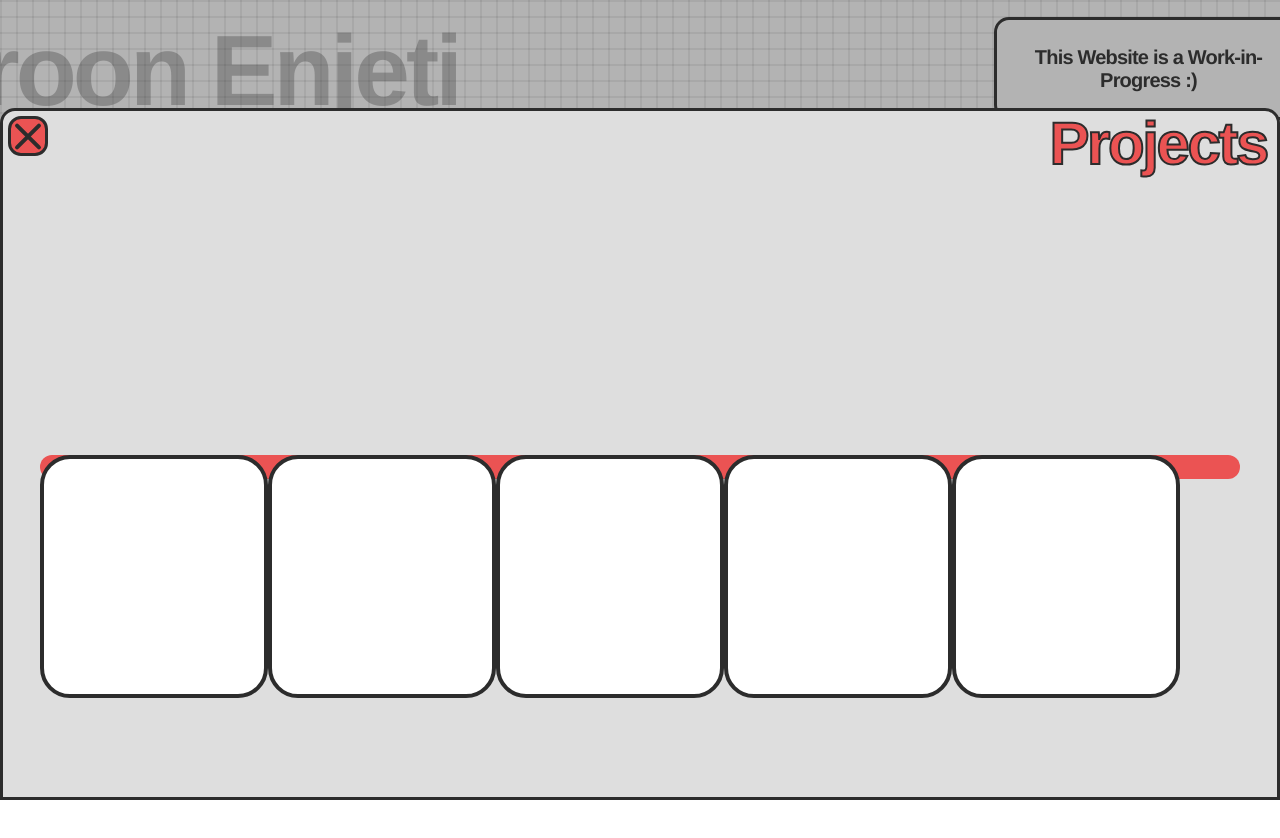
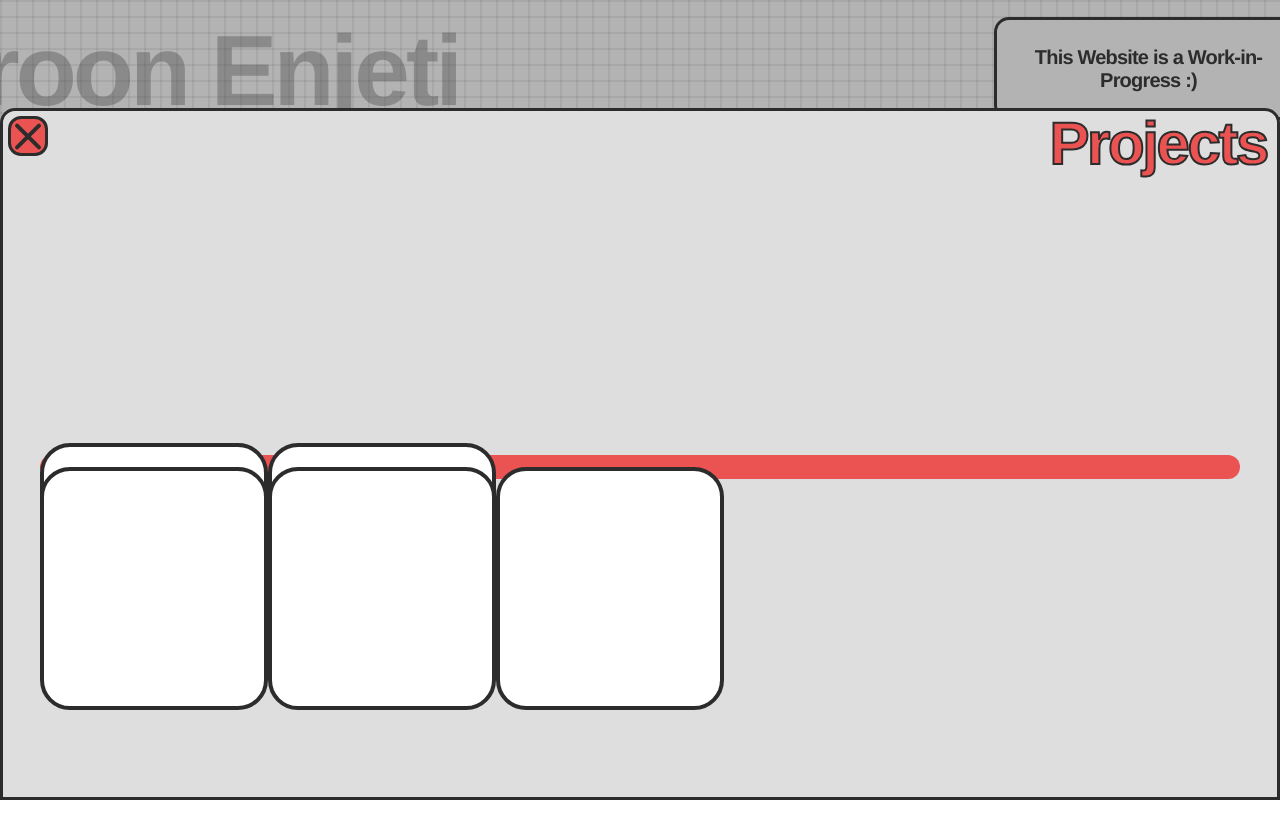
Before and after one commit to varoon-enjeti/portfolio-website, a React (Create React App) app: page / in a window 1280 px wide. Both pictures are taken after a click on the button "Projects". Shown: the top 838 px of the page. Built offline with nearby package versions, Linux system fonts and the light colour scheme.

Commit message:
working on projects

```diff
--- a/src/components/pages/page-components/projcard.jsx
+++ b/src/components/pages/page-components/projcard.jsx
@@ -1,8 +1,8 @@
 import React from 'react';
 import "../../../styles/pages-styles/page-component-styles/projcard.css"
 
-export default function ProjCard({name, description, tools, image, link}) {
+export default function ProjCard({name, description, tools, image, link, id}) {
     return (
-        <div className="projcard"></div>
+        <div className="projcard" id={id}></div>
     );
 }
--- a/src/components/pages/projects.jsx
+++ b/src/components/pages/projects.jsx
@@ -13,12 +13,14 @@ export default function Project({setProject}) {
             <div className="proj-content">
                 <div className="proj-line">
                     <div className="proj-cards">
+                        <div className="proj-top">
                             <ProjCard
                                 name={"Portfolio Website"}
                                 description={"varoon.xyz"}
                                 tools={["Python", "Artificial Intelligence"]}
                                 image={"../../resources/pfp.png"}
                                 link={"https://github.com/varoon-enjeti/portfolio-website"}
+                                id={"onep"}
                             />
                             <ProjCard
                                 name={"Portfolio Website"}
@@ -26,6 +28,17 @@ export default function Project({setProject}) {
                                 tools={["Python", "Artificial Intelligence"]}
                                 image={"../../resources/pfp.png"}
                                 link={"https://github.com/varoon-enjeti/portfolio-website"}
+                                id={"twop"}
+                            />
+                        </div>
+                        <div className="proj-bot">
+                            <ProjCard
+                                name={"Portfolio Website"}
+                                description={"varoon.xyz"}
+                                tools={["Python", "Artificial Intelligence"]}
+                                image={"../../resources/pfp.png"}
+                                link={"https://github.com/varoon-enjeti/portfolio-website"}
+                                id={"threep"}
                             />
                             <ProjCard
                                 name={"Portfolio Website"}
@@ -33,6 +46,7 @@ export default function Project({setProject}) {
                                 tools={["Python", "Artificial Intelligence"]}
                                 image={"../../resources/pfp.png"}
                                 link={"https://github.com/varoon-enjeti/portfolio-website"}
+                                id={"fourp"}
                             />
                             <ProjCard
                                 name={"Portfolio Website"}
@@ -40,14 +54,9 @@ export default function Project({setProject}) {
                                 tools={["Python", "Artificial Intelligence"]}
                                 image={"../../resources/pfp.png"}
                                 link={"https://github.com/varoon-enjeti/portfolio-website"}
+                                id={"fivep"}
                             />
-                        <ProjCard
-                            name={"Portfolio Website"}
-                            description={"varoon.xyz"}
-                            tools={["Python", "Artificial Intelligence"]}
-                            image={"../../resources/pfp.png"}
-                            link={"https://github.com/varoon-enjeti/portfolio-website"}
-                        />
+                        </div>
                     </div>
                 </div>
             </div>
--- a/src/styles/pages-styles/projects.css
+++ b/src/styles/pages-styles/projects.css
@@ -101,10 +101,31 @@
 }
 
 .proj-cards {
+    height: 100%;
     width: 100%;
+    display: flex;
+    flex-direction: column;
+    justify-content: center;
+    align-items: center;
+}
+
+.proj-top {
+    width: 100%;
+    height: 100%;
     display: flex;
     flex-direction: row;
 }
+
+.proj-bot {
+    width: 100%;
+    height: 100%;
+    display: flex;
+    flex-direction: row;
+}
+
+/* #onep {
+    margin-top: -100px;
+} */
 
 @media screen and (max-width: 620px) {
     .subpage {
```
Lines whose indentation alone changed are shown as unchanged.
